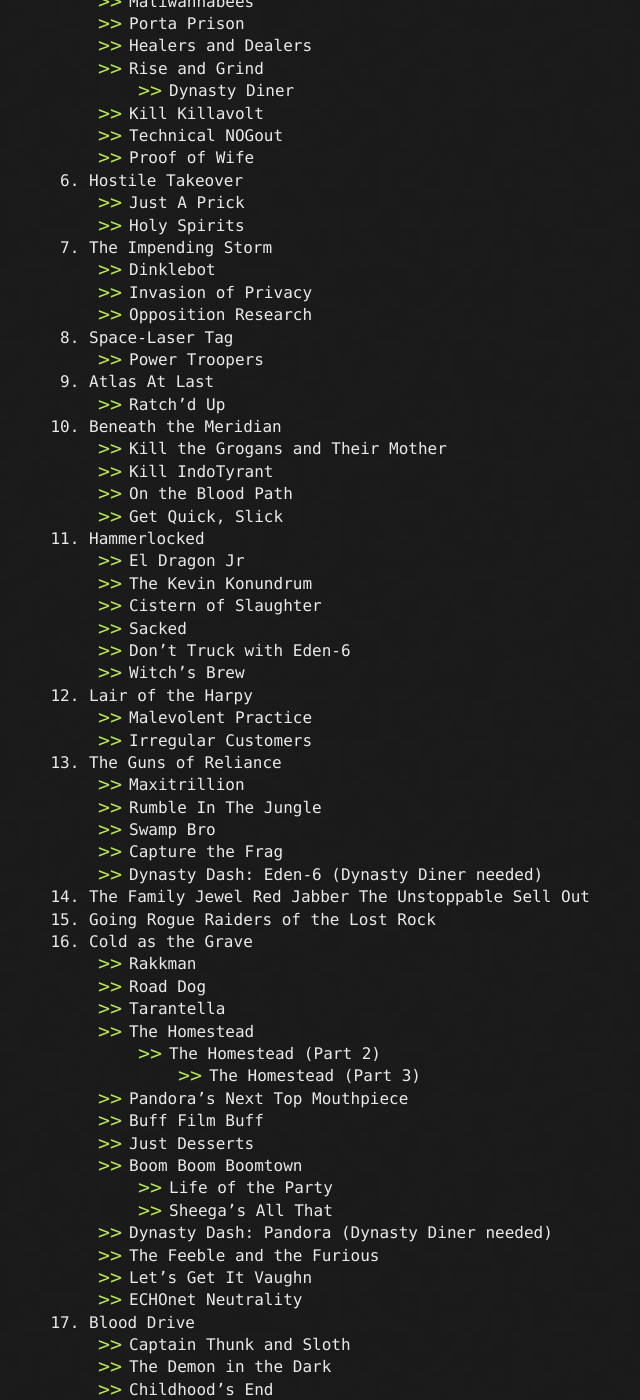
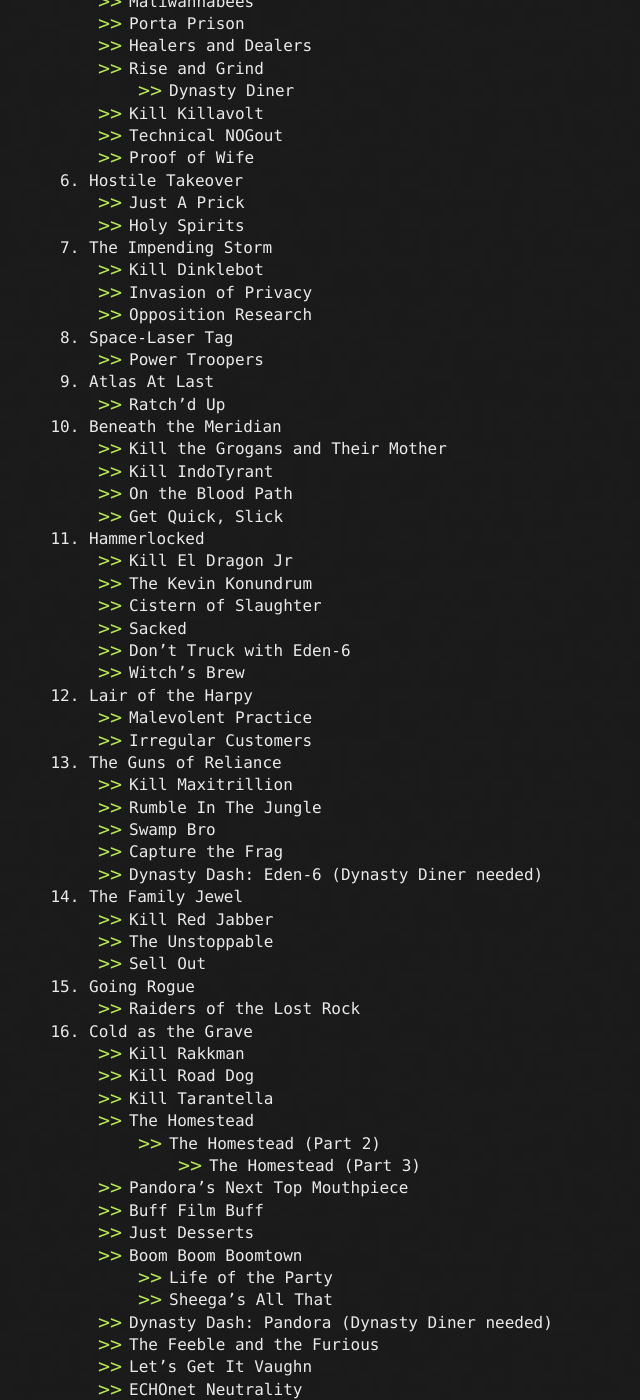
Before and after one commit to FromDarkHell/FromDarkHell.github.io, a Jekyll site: the page built from _posts/gameInfo/2019-9-28-Borderlands-3.md, in a window 1280 px wide and 1400 px high, scrolled down 735 px. Shown: the whole window, without its empty margins (91-731 px from the left). Built offline with Jekyll 4.4.1, drawn with Linux system fonts in a browser that asks for light colours; some of the changed text lies outside the part shown.

Commit message:
oops (again)

```diff
--- a/_posts/gameInfo/2019-9-28-Borderlands-3.md
+++ b/_posts/gameInfo/2019-9-28-Borderlands-3.md
@@ -17,11 +17,11 @@ title: Borderlands 3 Glitches / Info / Tools
 3. Cult Following
     * Dump on Dumptruck
 4. Taking Flight
-    * Demo Skag
+    * Kill Demo Skag
 5. Sanctuary
-    * Borman Nates
-    * Urist McEnforcer
-    * Vic and Warty
+    * Kill Borman Nates
+    * Kill Urist McEnforcer
+    * Kill Vic and Warty
     * Maliwannabees
     * Porta Prison
     * Healers and Dealers
@@ -34,7 +34,7 @@ title: Borderlands 3 Glitches / Info / Tools
     * Just A Prick
     * Holy Spirits
 7. The Impending Storm
-    * Dinklebot
+    * Kill Dinklebot
     * Invasion of Privacy
     * Opposition Research
 8. Space-Laser Tag
@@ -47,7 +47,7 @@ title: Borderlands 3 Glitches / Info / Tools
     * On the Blood Path
     * Get Quick, Slick
 11. Hammerlocked
-    * El Dragon Jr
+    * Kill El Dragon Jr
     * The Kevin Konundrum
     * Cistern of Slaughter
     * Sacked
@@ -57,21 +57,21 @@ title: Borderlands 3 Glitches / Info / Tools
     * Malevolent Practice
     * Irregular Customers
 13. The Guns of Reliance
-    * Maxitrillion
+    * Kill Maxitrillion
     * Rumble In The Jungle
     * Swamp Bro
     * Capture the Frag
     * Dynasty Dash: Eden-6 (Dynasty Diner needed)
 14. The Family Jewel
-    Red Jabber
-    The Unstoppable
-    Sell Out
+    * Kill Red Jabber
+    * The Unstoppable
+    * Sell Out
 15. Going Rogue
-    Raiders of the Lost Rock
+    * Raiders of the Lost Rock
 16. Cold as the Grave
-    * Rakkman
-    * Road Dog
-    * Tarantella
+    * Kill Rakkman
+    * Kill Road Dog
+    * Kill Tarantella
     * The Homestead
         - The Homestead (Part 2)
             * The Homestead (Part 3)
```
